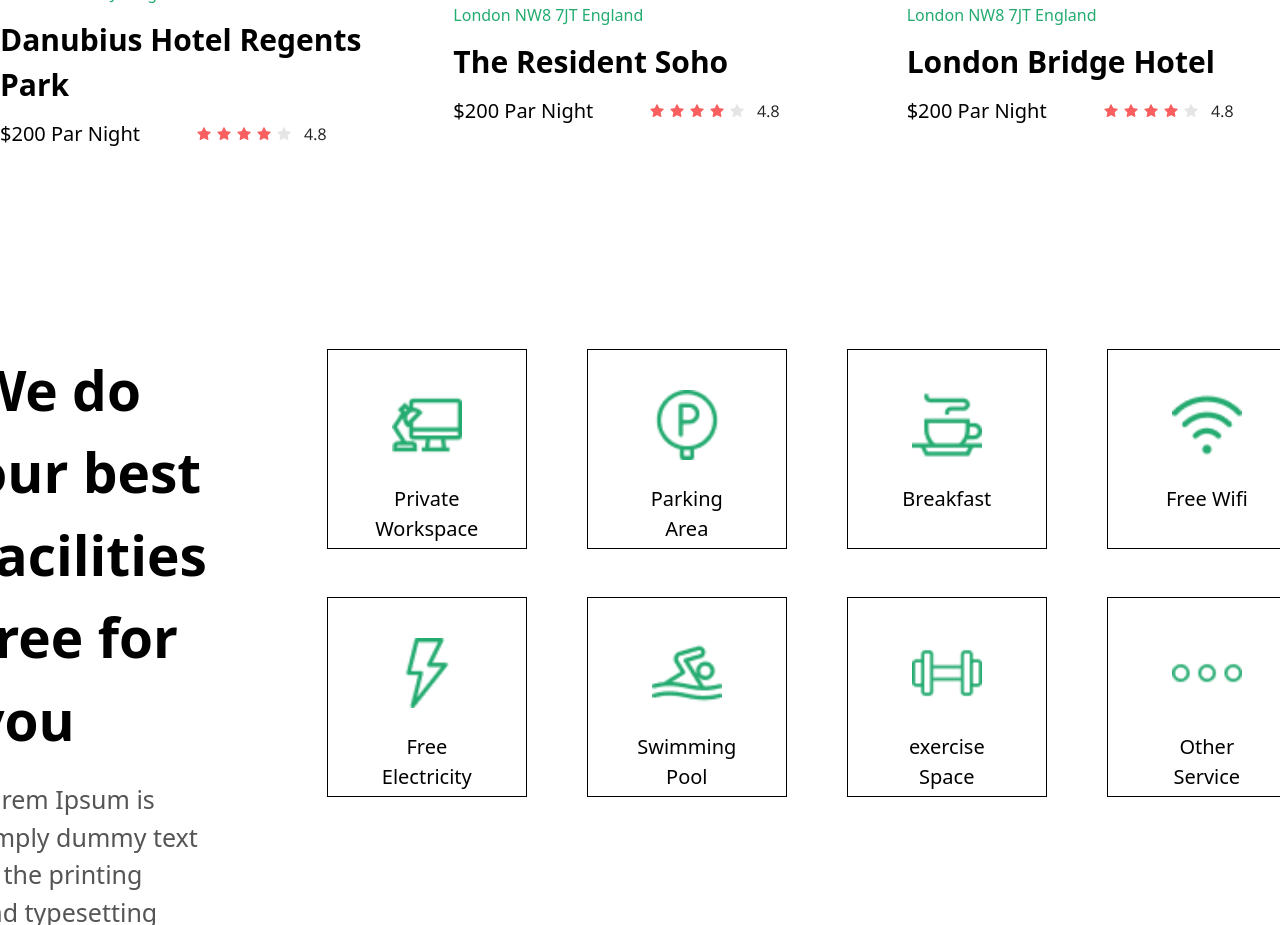
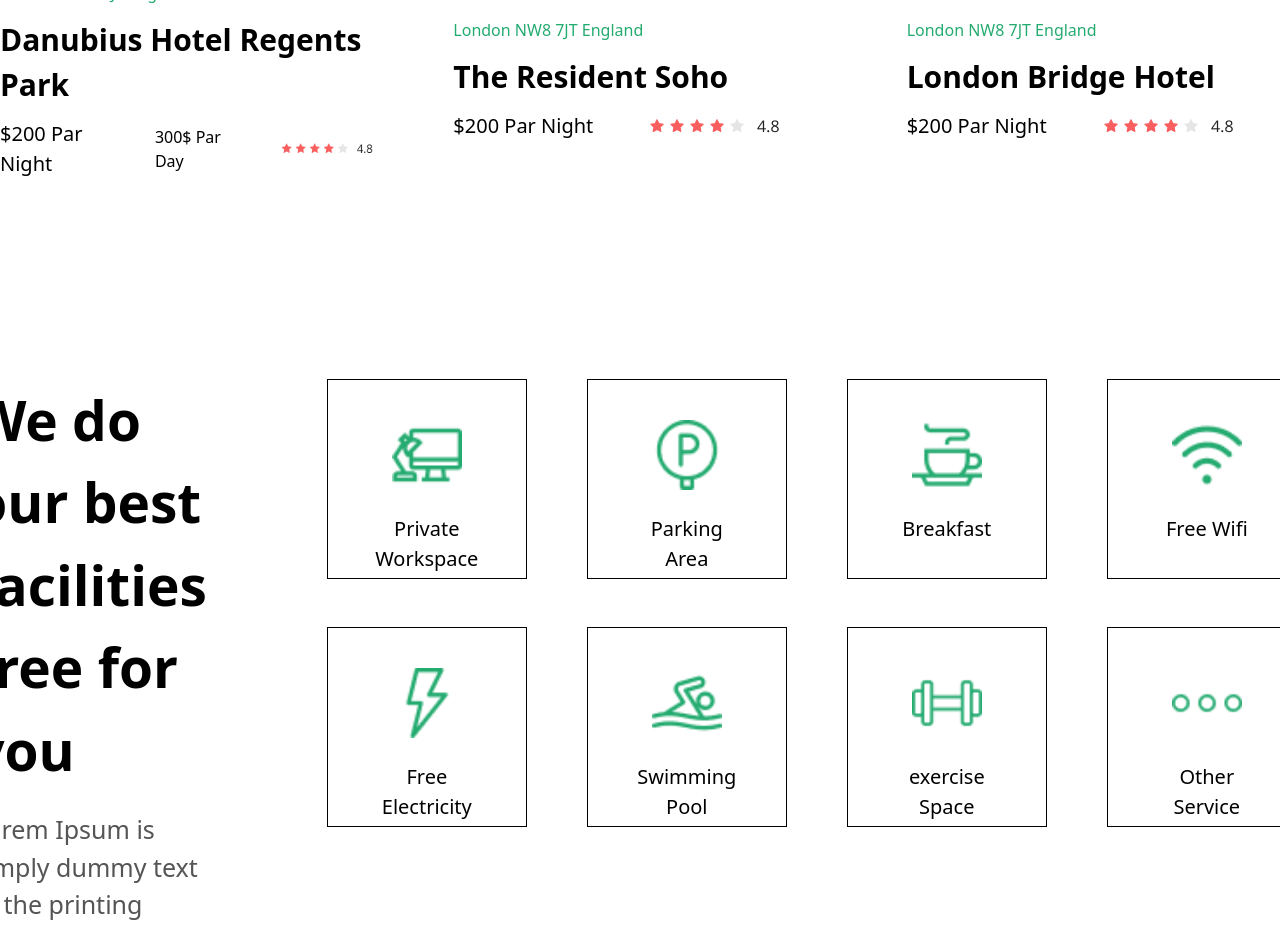
Before and after one commit to Sulaimonov287/my-pages, a website: page index.html in a window 1280 px wide. Shown: the part 1882-2807 px from the top of the page. Drawn offline with Linux system fonts and the light colour scheme.

Commit message:
New change for PR

```diff
--- a/index.html
+++ b/index.html
@@ -103,6 +103,7 @@
             <h1 class="text-[30px] font-bold">Danubius Hotel Regents Park</h1>
             <div class="flex items-center gap-14">
                 <h1 class="text-[20px]">$200 Par Night</h1>
+                <h1>300$ Par Day</h1>
                 <div>
 
                     <img src="./src/Group 10.png" alt="">
```
